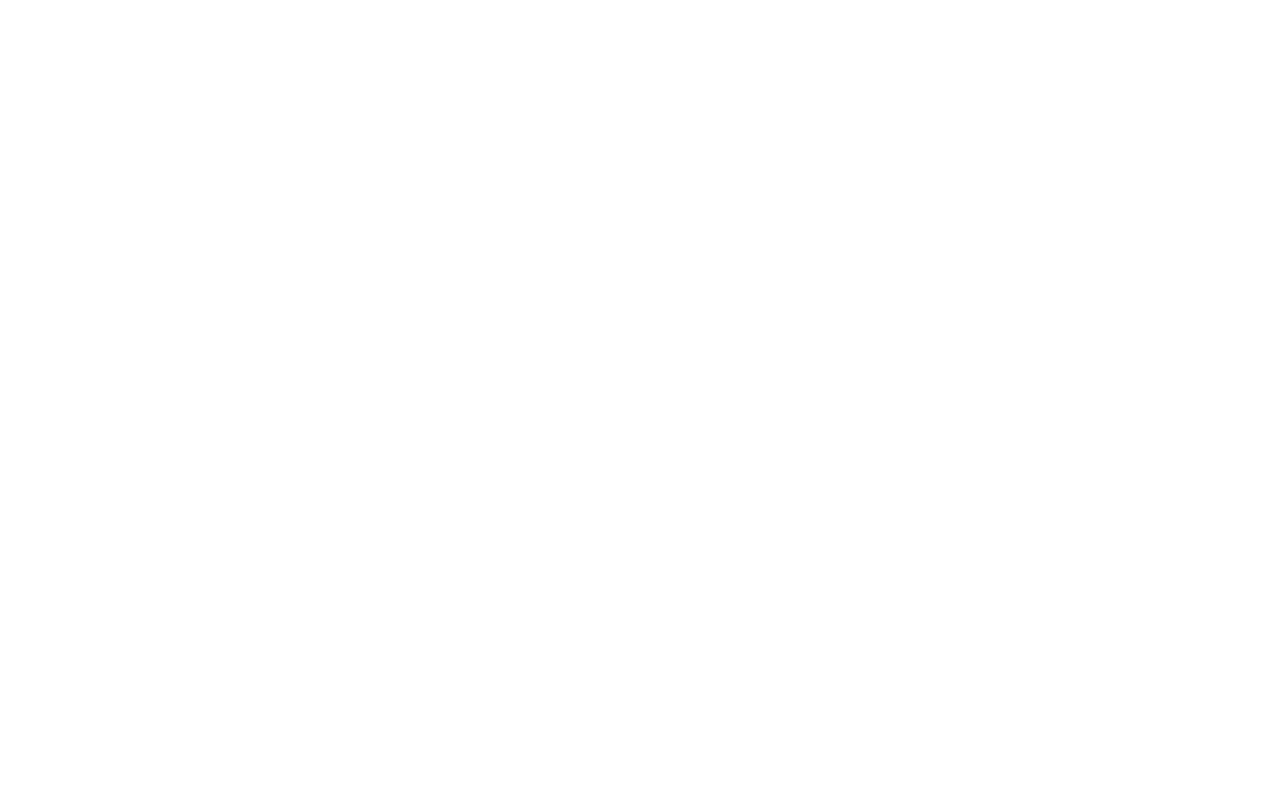
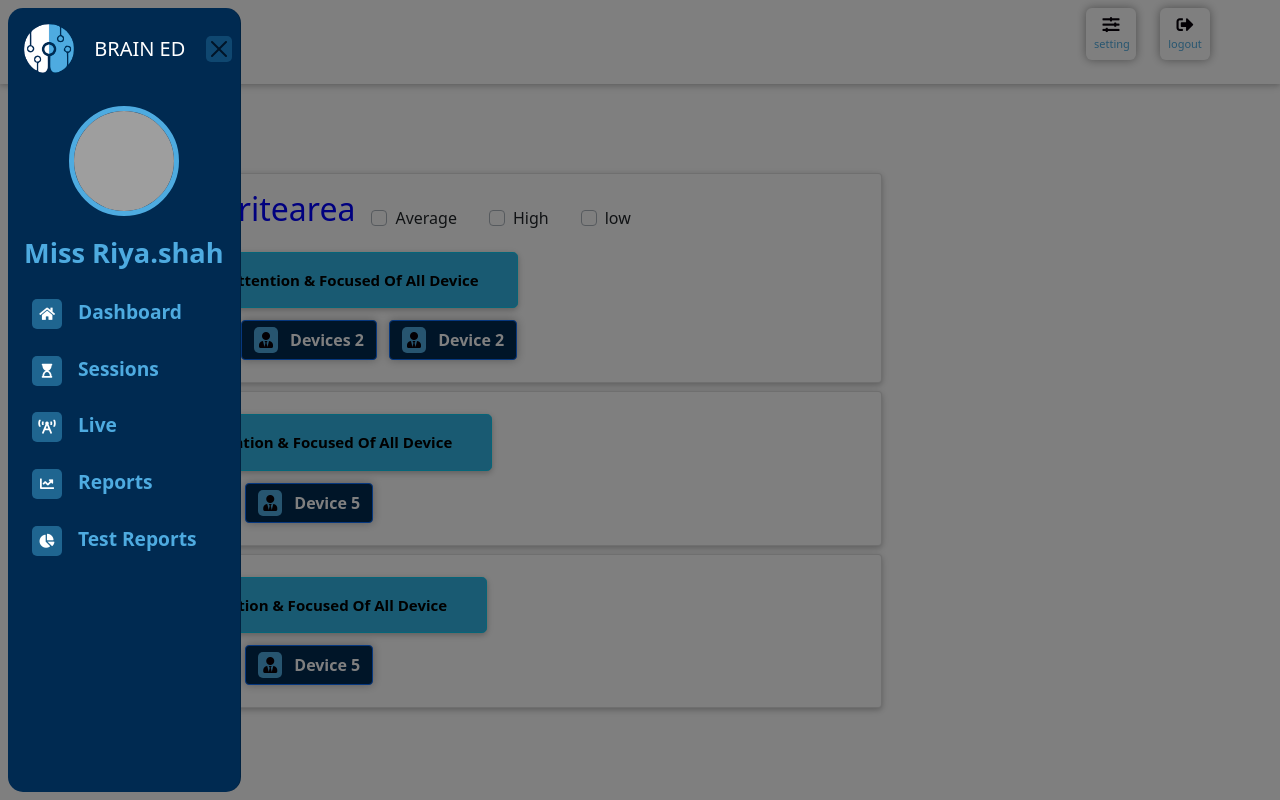
Before and after one commit to sanket-3101/brained, a React (Create React App) app: page /live in a window 1280 px wide. Before the commit this address had no page. Built offline with nearby package versions, Linux system fonts and the light colour scheme; grey boxes are pictures that could not be loaded.

Commit message:
live video screen design

```diff
--- a/src/App.js
+++ b/src/App.js
@@ -3,6 +3,7 @@
 import Login from './Pages/Login/Login'
 import Sessions from './Pages/Sessions/index'
 import DashboardPage from './Pages/Dashboard/Dashboard'
+import Live from './Pages/Live/live'
 
 
 
@@ -13,6 +14,7 @@
       <Route path="/login" element={<Login />} />
       <Route path="/dashboardpage" element={<DashboardPage />} />
       <Route path="/sessions" element={<Sessions />} />
+      <Route path="/live" element={<Live />} />
 
 
     </Routes>
--- a/src/Component/Sidebar/index.js
+++ b/src/Component/Sidebar/index.js
@@ -51,7 +51,7 @@
             <Nav.Link onClick={() => navigate("/sessions")} eventKey="link-1">
               <i class="fas fa-hourglass-start"></i>Sessions
             </Nav.Link>
-            <Nav.Link onClick={() => navigate("/reports")} eventKey="link-2">
+            <Nav.Link onClick={() => navigate("/live")} eventKey="link-2">
               <i class="fas fa-broadcast-tower"></i>Live
             </Nav.Link>
             <Nav.Link onClick={() => navigate("/reports")} eventKey="link-2">
--- /dev/null
+++ b/src/Pages/Live/live.js
@@ -0,0 +1,98 @@
+import React from "react";
+import { Button, Container, Card } from "react-bootstrap";
+import Dashboard from "../../Component/Sidebar/index";
+function Dashboardpage(props) {
+  return (
+    <>
+      <Dashboard />
+      <Container className="dashboardpart">
+        <Button className="my-3 btn-lg" variant="info">
+          Live
+        </Button>
+        <Card style={{ width: "50rem" }} className="mb-2">
+          <Card.Body>
+            <div  className="d-flex">
+              <h2>Select a <span style={{color: "blue"}}>critearea</span> </h2>
+              <div class="custom-control custom-checkbox m-3">
+                <input
+                  type="checkbox"
+                  class="custom-control-input"
+                  id="defaultUnchecked"
+                />
+                <label class="custom-control-label" for="defaultUnchecked">
+                  Average
+                </label>
+              </div>
+              <div class="custom-control custom-checkbox m-3">
+                <input
+                  type="checkbox"
+                  class="custom-control-input"
+                  id="defaultUnchecked2"
+                />
+                <label class="custom-control-label" for="defaultUnchecked2">
+                  High
+                </label>
+              </div>
+              <div class="custom-control custom-checkbox m-3">
+                <input
+                  type="checkbox"
+                  class="custom-control-input"
+                  id="defaultUnchecked3"
+                />
+                <label class="custom-control-label" for="defaultUnchecked3">
+                  low
+                </label>
+              </div>
+            </div>
+            <Button className=" btn-lg" variant="info">
+              <i class="fas fa-mobile-alt mr-2"></i>Average attention & focused of all device{" "}
+            </Button>
+            <div>
+              <Button className="" variant="primary">
+                {" "}
+                <i class="fas fa-user-tie  mr-2"></i>device 1{" "}
+              </Button>
+              <Button className="" variant="primary">
+                <i class="fas fa-user-tie  mr-2"></i> devices 2{" "}
+              </Button>
+              <Button className="" variant="primary">
+                <i class="fas fa-user-tie mr-2 "></i> device 2{" "}
+              </Button>
+            </div>
+          </Card.Body>
+        </Card>
+        <Card style={{ width: "50rem" }} className="mb-2">
+          <Card.Body>
+          <Button className=" btn-lg" variant="info">
+              <i class="fas fa-mobile-alt mr-2"></i>High attention & focused of all device{" "}
+            </Button>
+            <div>
+              <Button className="" variant="primary">
+                <i class="fas fa-user-tie mr-2"></i> device 4{" "}
+              </Button>
+              <Button className="" variant="primary">
+                <i class="fas fa-user-tie mr-2"></i> device 5{" "}
+              </Button>
+            </div>
+          </Card.Body>
+        </Card>
+        <Card style={{ width: "50rem" }} className="mb-2">
+          <Card.Body>
+          <Button className=" btn-lg" variant="info">
+              <i class="fas fa-mobile-alt mr-2"></i>Low attention & focused of all device{" "}
+            </Button>
+            <div>
+              <Button className="" variant="primary">
+                <i class="fas fa-user-tie mr-2"></i> device 4{" "}
+              </Button>
+              <Button className="" variant="primary">
+                <i class="fas fa-user-tie mr-2"></i> device 5{" "}
+              </Button>
+            </div>
+          </Card.Body>
+        </Card>
+      </Container>
+    </>
+  );
+}
+export default Dashboardpage;
```
